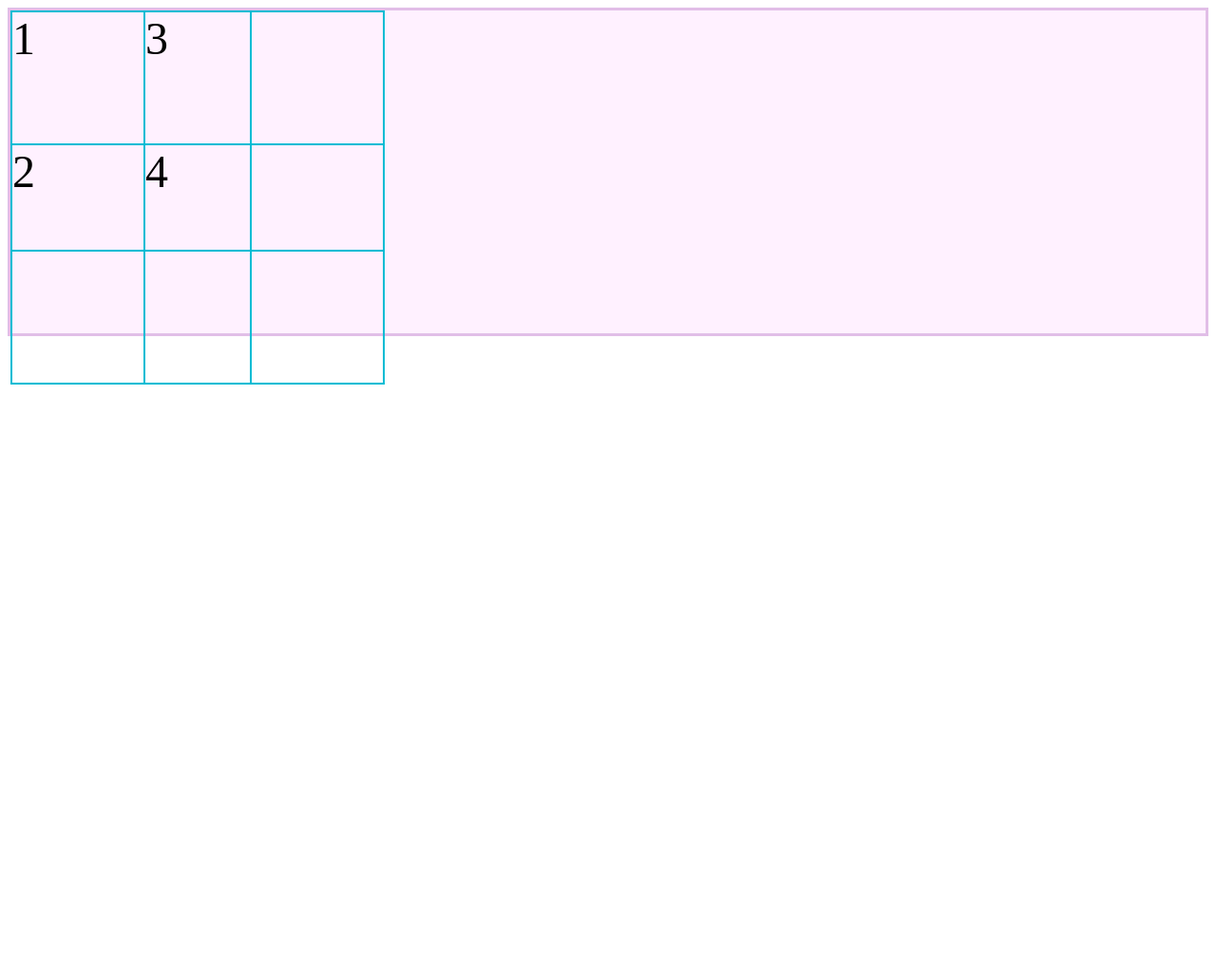
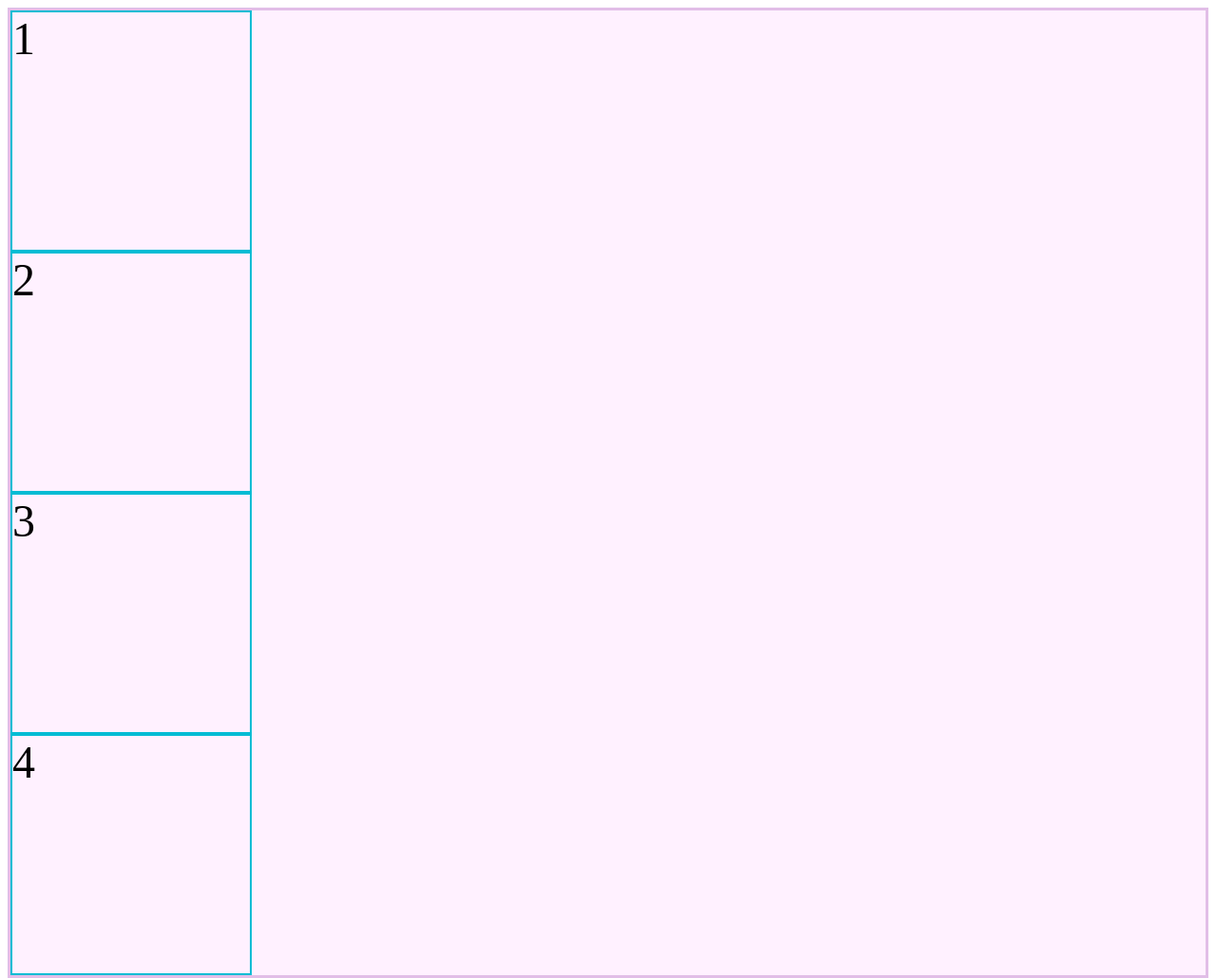
Before and after one commit to Diegofergamboa/CSS-Grid-Basico, a plain HTML site: page clases/index.html in a window 1280 px wide. Shown: the whole page at 95% size. Before the commit the page ends 800 px from the top, so only its background shows below. Drawn offline with Linux system fonts and the light colour scheme.

Commit message:
Update clase1.css

```diff
--- a/clases/clase1.css
+++ b/clases/clase1.css
@@ -2,10 +2,6 @@
     border: 3px solid #e1bee7;
     background-color: #fff1ff;
     display: grid;
-    grid-template-rows: 100px 200px;
-    grid-auto-columns: 100px;
-    grid-auto-flow: column;
-    gap: 40px;
 }
 
 .item {
```
